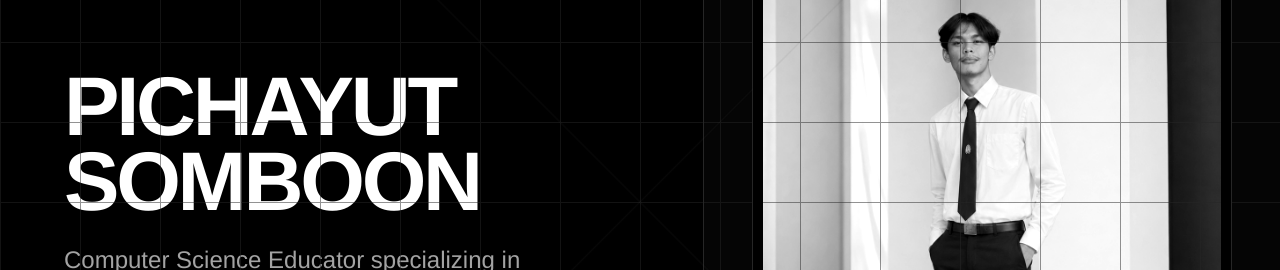
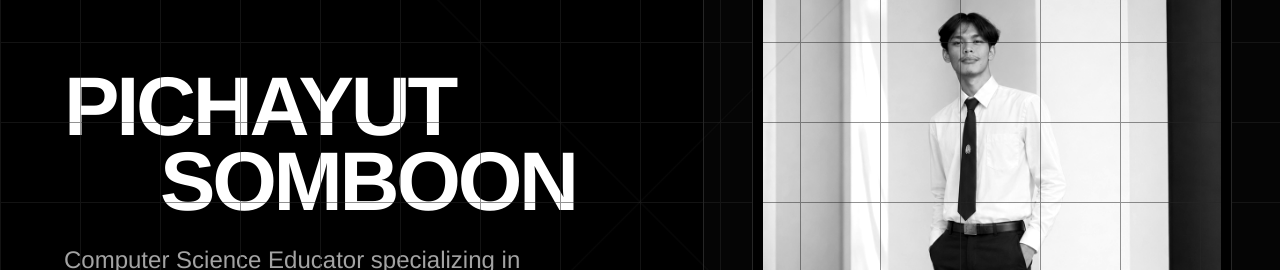
Before and after one commit to PichyyyNews/teaching-practicum-report, a React (Vite) app: page / in a window 1280 px wide. Shown: the part 198-468 px from the top of the page. Built offline with nearby package versions, Linux system fonts and the light colour scheme.

Commit message:
Stagger first and last name text layout for dynamic Swiss editorial aesthetic

```diff
--- a/src/App.tsx
+++ b/src/App.tsx
@@ -154,7 +154,8 @@ function App() {
 
           <div className="hero__title-container">
             <h1 className="hero__title">
-              PICHAYUT<br />SOMBOON
+              <span className="title-first">PICHAYUT</span>
+              <span className="title-last">SOMBOON</span>
             </h1>
             <p className="hero__subtitle">
               Computer Science Educator specializing in computational thinking, programming logic, and systems architecture. Currently serving teaching practicum at Lopburi Technical College.
--- a/src/index.css
+++ b/src/index.css
@@ -244,6 +244,17 @@ h1, h2, h3, h4 {
   font-size: clamp(48px, 6.5vw, 84px);
   margin-bottom: var(--space-6);
   color: var(--color-text-primary);
+  display: flex;
+  flex-direction: column;
+}
+
+.hero__title .title-first {
+  display: block;
+}
+
+.hero__title .title-last {
+  display: block;
+  padding-left: 96px; /* Offset stagger effect */
 }
 
 .hero__subtitle {
```
